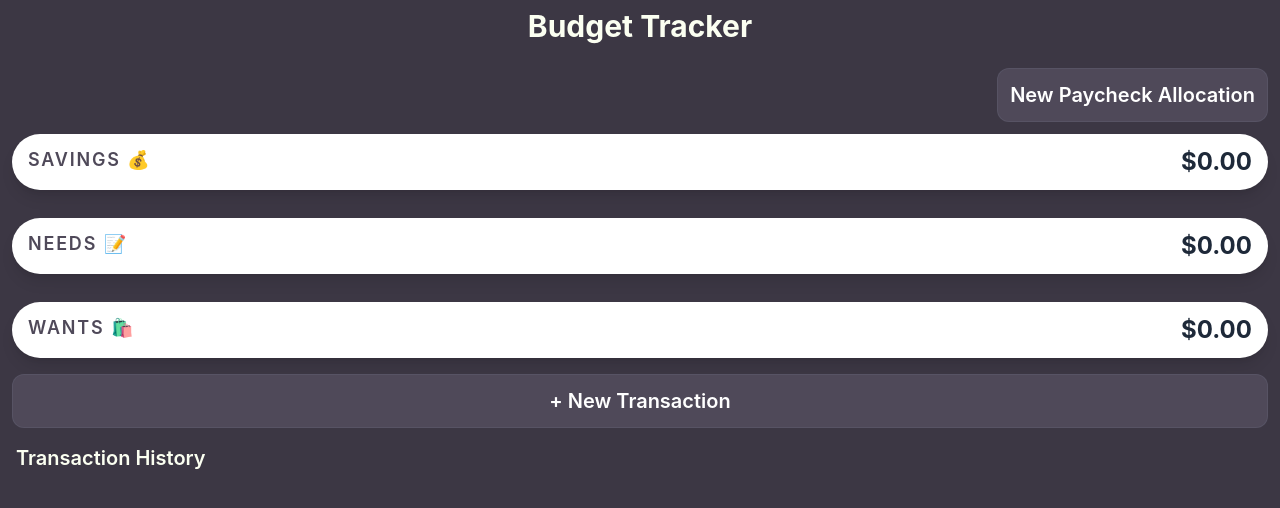
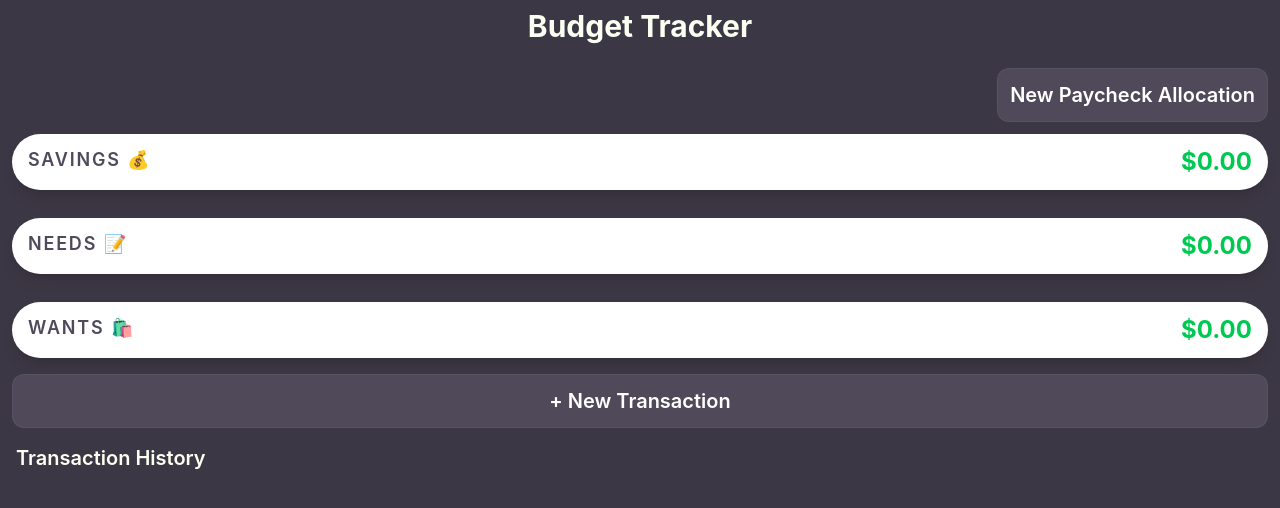
Before and after one commit to klopez5783/ParkedFinanceBus, a React (Vite) app: page / in a window 1280 px wide. Shown: the top 508 px of the page. Built offline with nearby package versions, Linux system fonts and the light colour scheme.

Commit message:
updated balance pill to represent negative or positive balance

```diff
--- a/src/components/BalancePill.tsx
+++ b/src/components/BalancePill.tsx
@@ -10,7 +10,9 @@ export default function BalancePill({
       <span className="text-surfaceLight font-semibold uppercase tracking-widest text-gray-400 text-lg">
         {label}
       </span>
-      <span className="text-2xl font-bold text-gray-800">
+      <span
+        className={`text-2xl font-bold text-gray-800 ${amount >= 0 ? "text-green-500" : "text-red-400"}`}
+      >
         ${amount.toFixed(2)}
       </span>
     </div>
```
